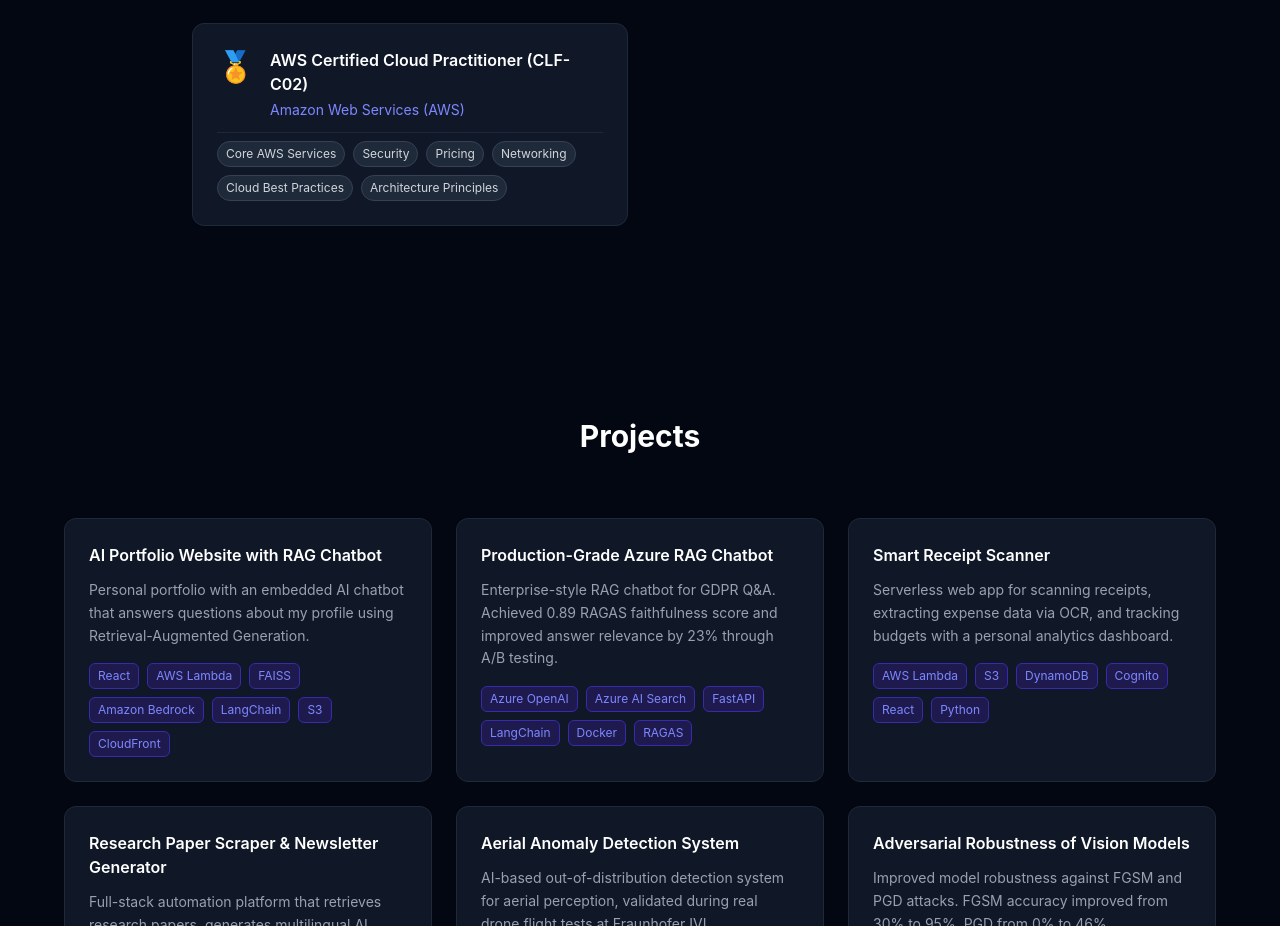
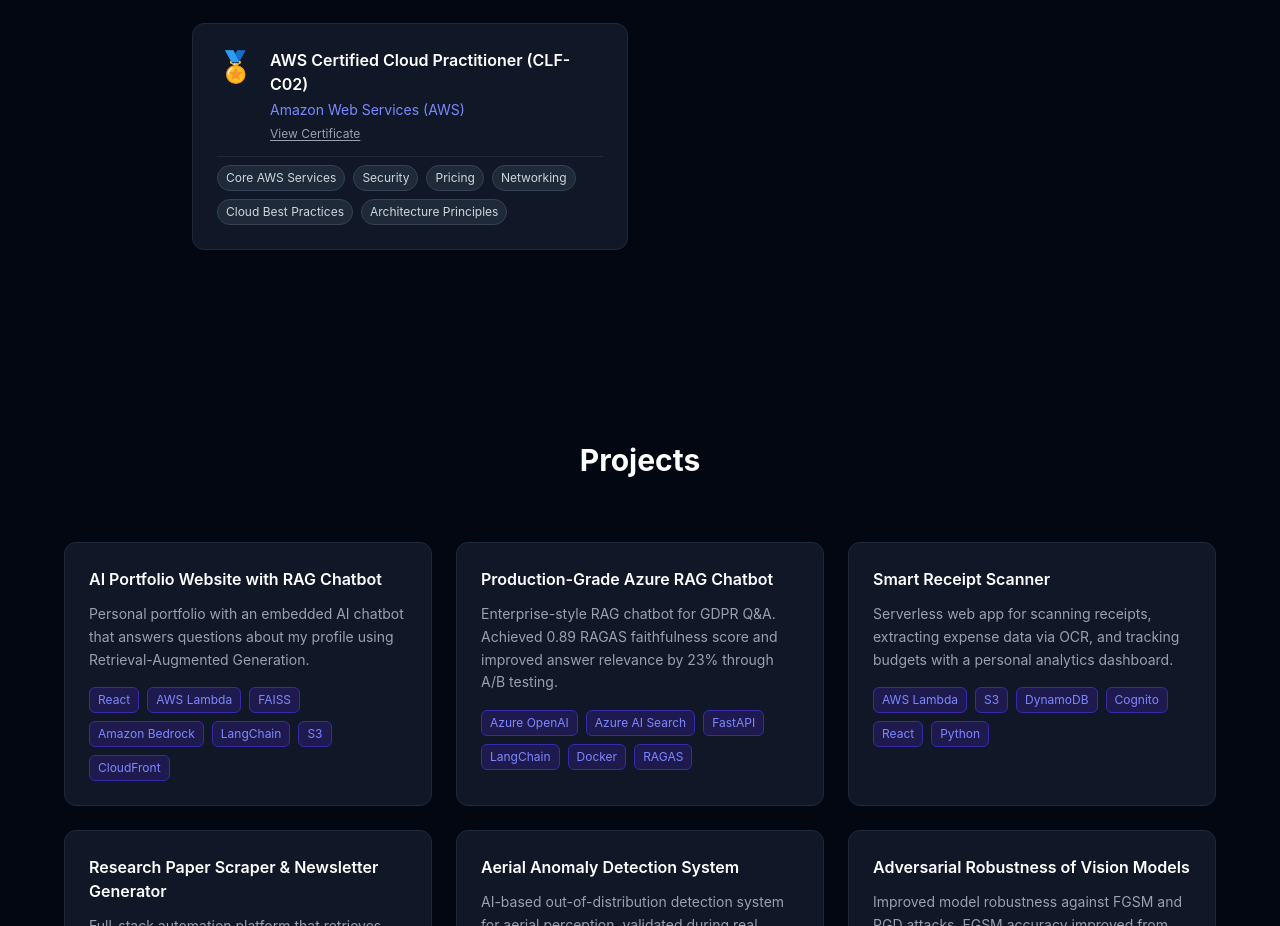
Before and after one commit to NikhilMank/Portfolio_Website, a React app in the folder frontend/: page / in a window 1280 px wide. Shown: the part 5220-6146 px from the top of the page. Built offline with nearby package versions, Linux system fonts and the light colour scheme; no server answers; the HTML template or start-up script is replaced by a standard one.

Commit message:
added CCP certificate file and a 'view certificate' link that opens the PDF

```diff
--- a/frontend/src/components/Certifications.jsx
+++ b/frontend/src/components/Certifications.jsx
@@ -2,6 +2,7 @@ const certifications = [
   {
     title: 'AWS Certified Cloud Practitioner (CLF-C02)',
     issuer: 'Amazon Web Services (AWS)',
+    file: '/data/Nikhil Mankali - AWS CCP.pdf',
     topics: ['Core AWS Services', 'Security', 'Pricing', 'Networking', 'Cloud Best Practices', 'Architecture Principles'],
   },
 ]
@@ -19,6 +20,14 @@ export default function Certifications() {
                 <div>
                   <h3 className="font-semibold text-gray-900 dark:text-white">{cert.title}</h3>
                   <p className="text-sm text-indigo-600 dark:text-indigo-400 mt-1">{cert.issuer}</p>
+                  <a
+                    href={cert.file}
+                    target="_blank"
+                    rel="noreferrer"
+                    className="text-xs text-gray-500 dark:text-gray-400 hover:text-indigo-500 underline underline-offset-2 mt-1 inline-block"
+                  >
+                    View Certificate
+                  </a>
                 </div>
               </div>
               <div className="flex flex-wrap gap-2 pt-2 border-t border-gray-200 dark:border-gray-800">
```
